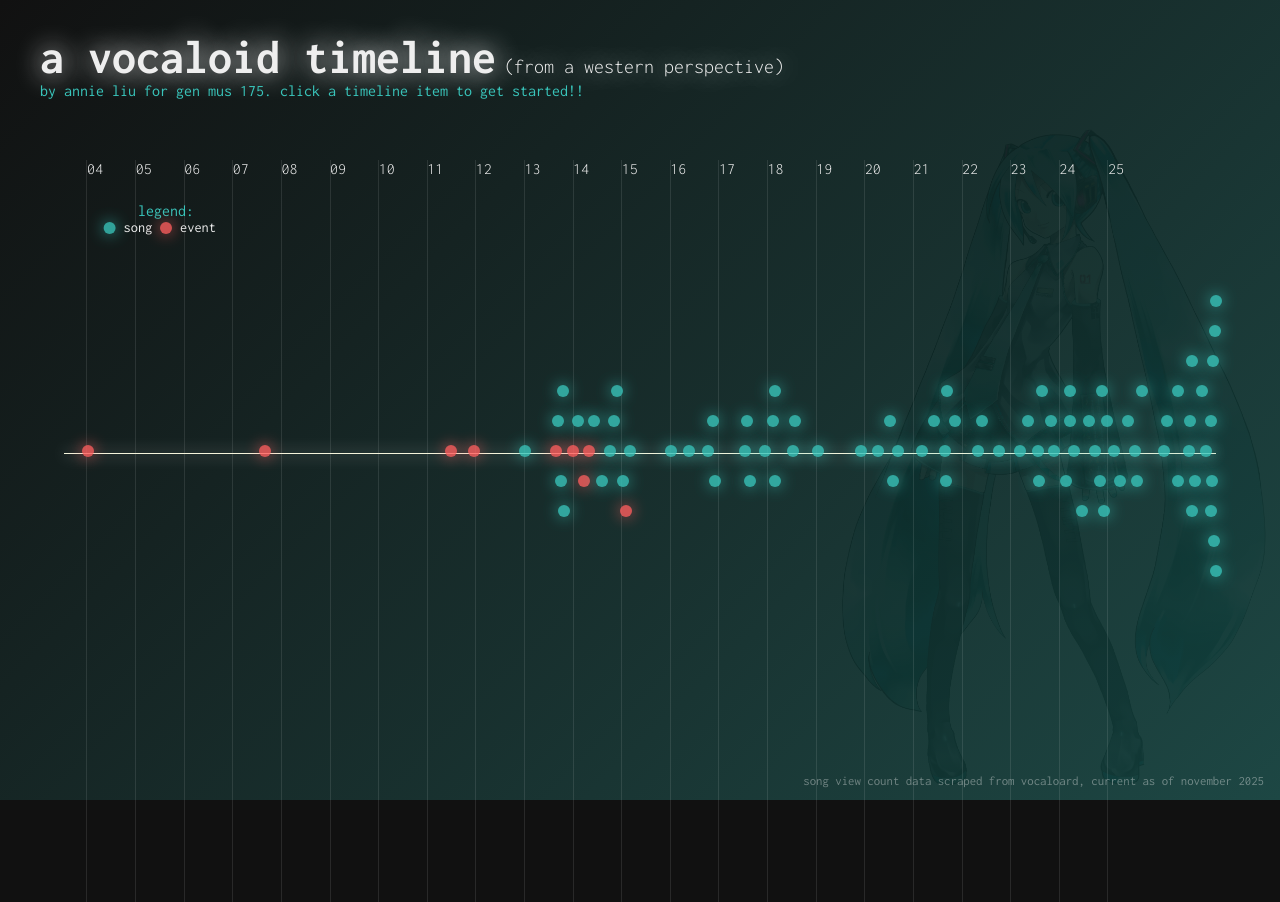
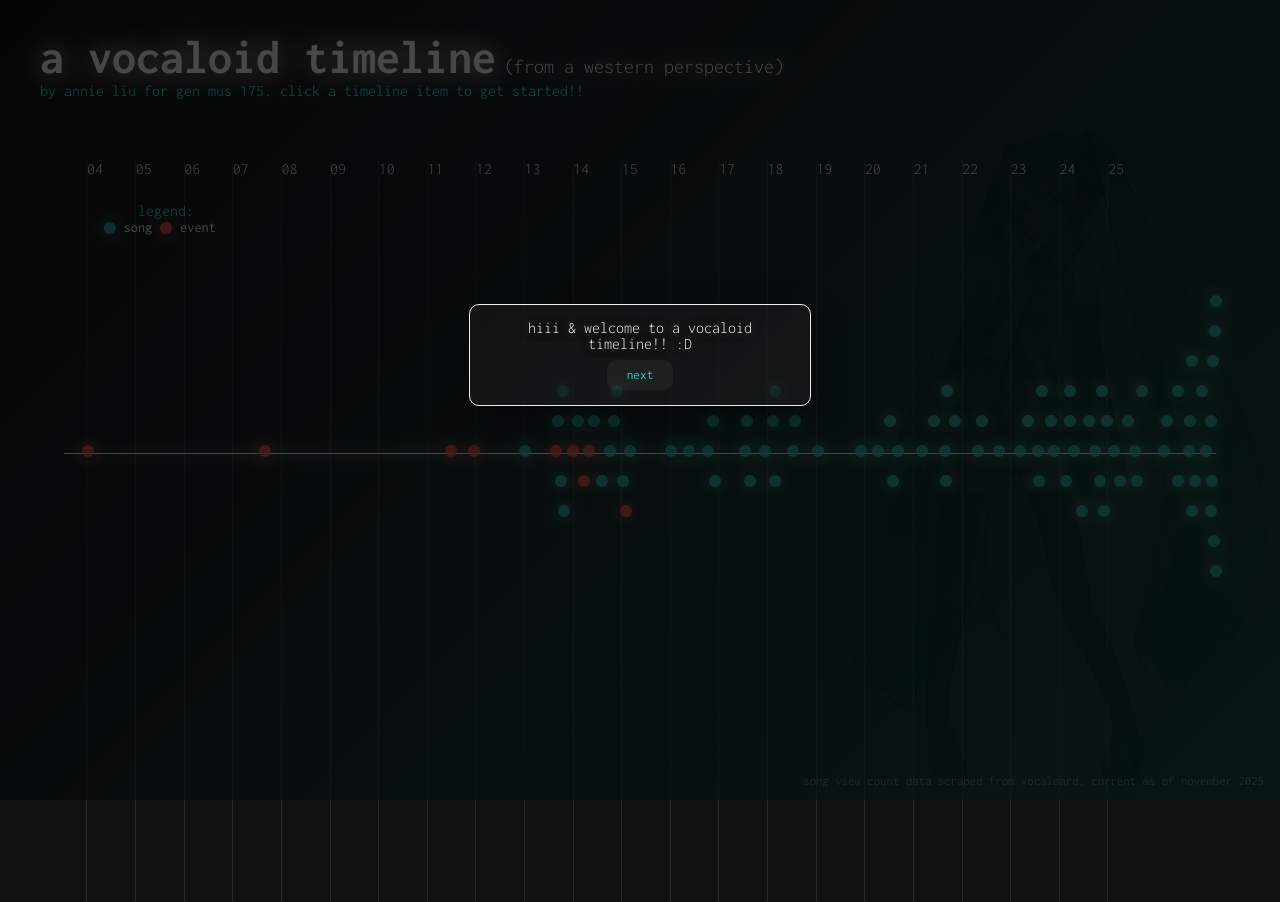
Before and after one commit to annieyl/miku-histography, a Next.js app: page / in a window 1280 px wide. Built offline with nearby package versions, Linux system fonts and the light colour scheme; a web font is replaced by a local one.

Commit message:
unbreaking my code part 2

```diff
--- a/app/components/popup.tsx
+++ b/app/components/popup.tsx
@@ -15,7 +15,7 @@
 ];
 
 const Popup = () => {
-  const [isVisible, setIsVisible] = useState(false);
+  const [isVisible, setIsVisible] = useState(true);
   const [step, setStep] = useState(0);
 
 
```
